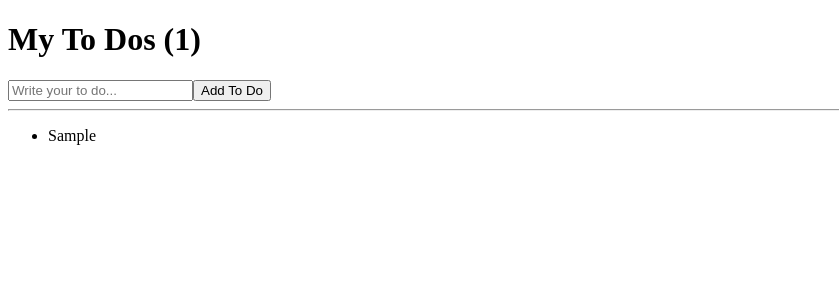
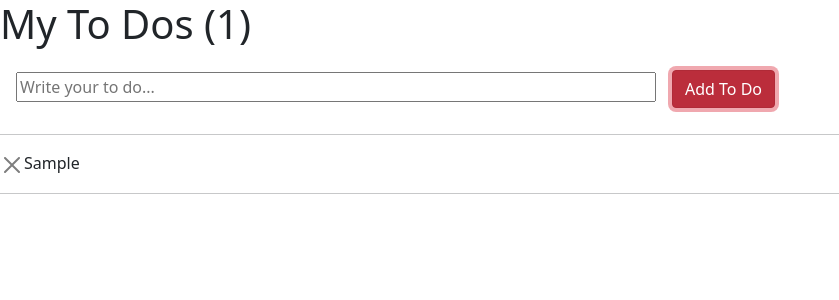
Before and after one commit to lion1735/ReactPractice, a React (Create React App) app in the folder my-react/: page / in a window 1280 px wide. Both pictures are taken after typing "Sample" into the empty fields and a click on the button "Add To Do". Shown: the top 300 px of the page, without its empty margins (0-839 px from the left). Built offline with nearby package versions, Linux system fonts and the light colour scheme.

Commit message:
add bootstrap

```diff
--- a/my-react/public/index.html
+++ b/my-react/public/index.html
@@ -1,14 +1,12 @@
 <!DOCTYPE html>
 <html lang="en">
+
 <head>
   <meta charset="utf-8" />
   <link rel="icon" href="%PUBLIC_URL%/favicon.ico" />
   <meta name="viewport" content="width=device-width, initial-scale=1" />
   <meta name="theme-color" content="#000000" />
-    <meta
-      name="description"
-      content="Web site created using create-react-app"
-    />
+  <meta name="description" content="Web site created using create-react-app" />
   <link rel="apple-touch-icon" href="%PUBLIC_URL%/logo192.png" />
   <!--
       manifest.json provides metadata used when your web app is installed on a
@@ -25,7 +23,18 @@
       Learn how to configure a non-root public URL by running `npm run build`.
     -->
   <title>React App</title>
+  <!-- 합쳐지고 최소화된 최신 CSS -->
+  <!-- CSS only -->
+  <link href="https://cdn.jsdelivr.net/npm/bootstrap@5.1.3/dist/css/bootstrap.min.css" rel="stylesheet"
+    integrity="sha384-1BmE4kWBq78iYhFldvKuhfTAU6auU8tT94WrHftjDbrCEXSU1oBoqyl2QvZ6jIW3" crossorigin="anonymous">
+  <!-- JavaScript Bundle with Popper -->
+  <script src="https://cdn.jsdelivr.net/npm/bootstrap@5.1.3/dist/js/bootstrap.bundle.min.js"
+    integrity="sha384-ka7Sk0Gln4gmtz2MlQnikT1wXgYsOg+OMhuP+IlRH9sENBO0LRn5q+8nbTov4+1p"
+    crossorigin="anonymous"></script>
+
+  <!-- 합쳐지고 최소화된 최신 자바스크립트 -->
 </head>
+
 <body>
   <noscript>You need to enable JavaScript to run this app.</noscript>
   <div id="root"></div>
@@ -40,4 +49,5 @@
       To create a production bundle, use `npm run build` or `yarn build`.
     -->
 </body>
+
 </html>
--- a/my-react/src/App.js
+++ b/my-react/src/App.js
@@ -17,14 +17,24 @@ function App() {
   return (
     <div>
       <h1>My To Dos ({toDos.length})</h1>
-      <form onSubmit={onSubmit}>
-        <input onChange={onChange} value={toDo} type="text" placeholder="Write your to do..." />
-        <button>Add To Do</button>
+      <form onSubmit={onSubmit} className="col-auto">
+        <input
+          onChange={onChange}
+          value={toDo}
+          type="text"
+          placeholder="Write your to do..."
+          className="w-50 m-3"
+        />
+        <button className="btn btn-danger">Add To Do</button>
       </form>
       <hr />
-      <ul>
+      <ul className="list-group">
         {toDos.map((item, idx) => (
-          <li key={idx}>{item}</li>
+          <li key={idx} classNam="list-group-item">
+            <button type="button" className="btn btn-close" aria-label="Close"></button>
+            {item}
+            <hr />
+          </li>
         ))}
       </ul>
     </div>
```
Lines whose indentation alone changed are shown as unchanged.
